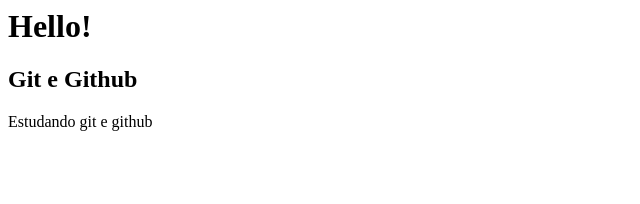
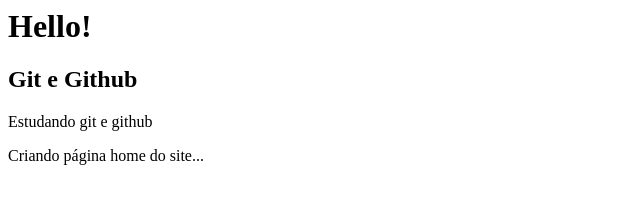
Before and after one commit to marcelopoars/curso-git-github, a plain HTML site: page index.html in a window 1280 px wide. Shown: the whole page, without its empty margins (0-640 px from the left). Drawn offline with Linux system fonts and the light colour scheme.

Commit message:
Edited index file

```diff
--- a/index.html
+++ b/index.html
@@ -1,3 +1,4 @@
 <h1>Hello!</h1>
 <h2>Git e Github</h2>
 <p>Estudando git e github</p>
+<p>Criando página home do site...</p>
```
